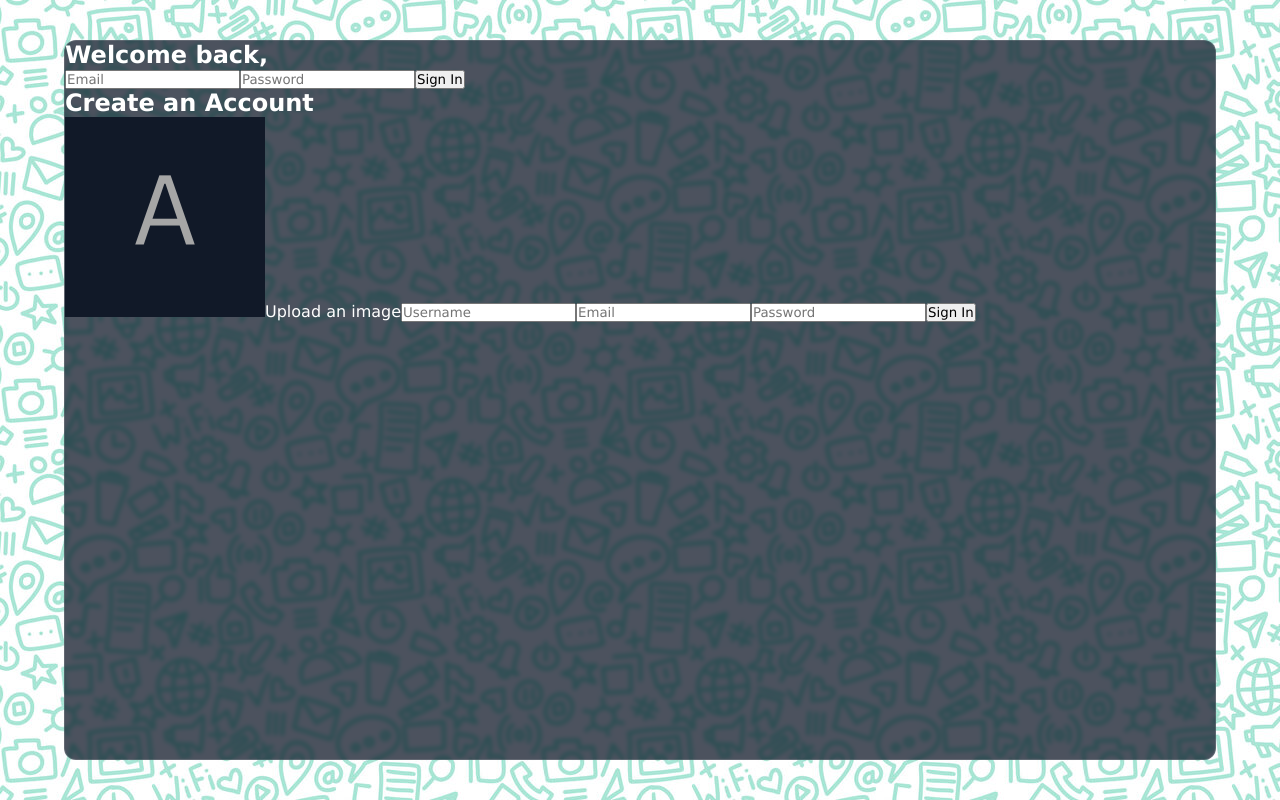
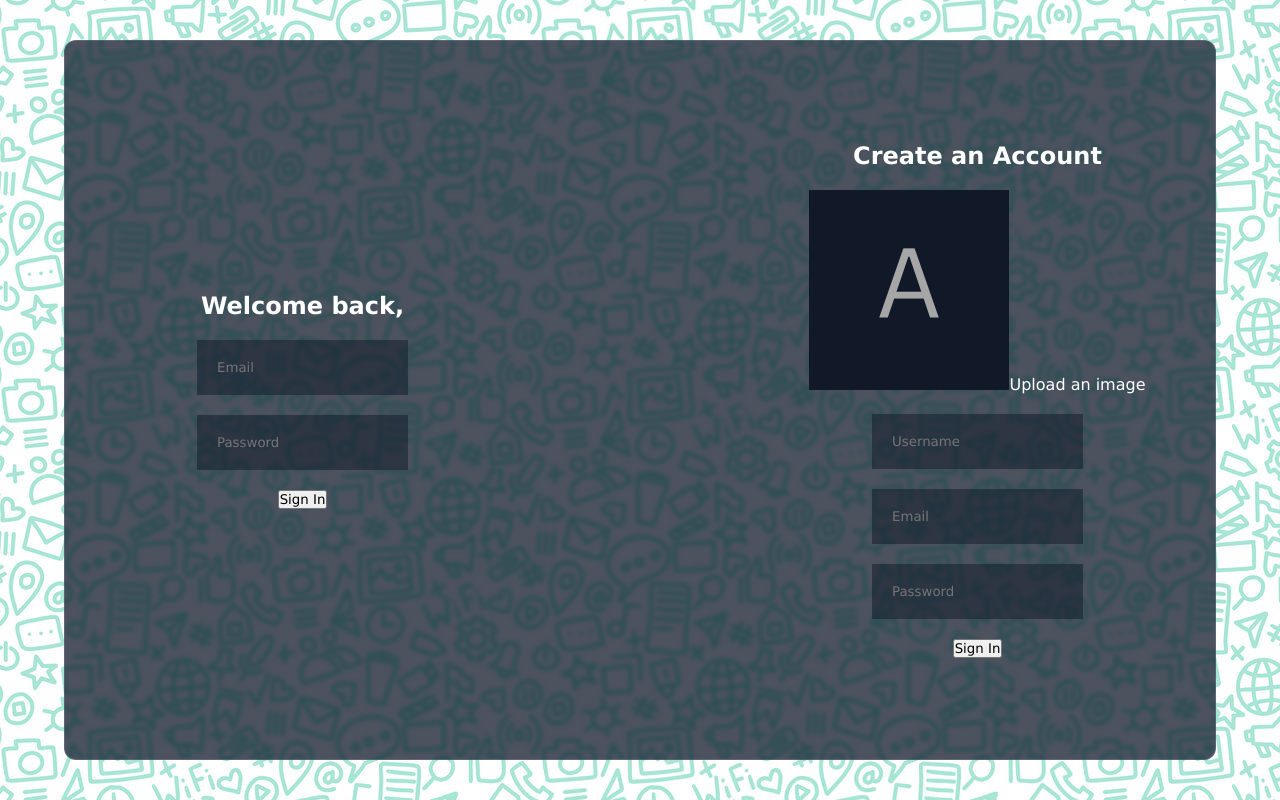
Before and after one commit to Fenet-damena/Chat-App, a React (Vite) app in the folder chat-app/: page / in a window 1280 px wide. Built offline with nearby package versions, Linux system fonts and the light colour scheme; the HTML template or start-up script is replaced by a standard one.

Commit message:
log in styling

```diff
--- a/chat-app/package.json
+++ b/chat-app/package.json
@@ -9,6 +9,7 @@
     "preview": "vite preview"
   },
   "dependencies": {
+    "emoji-picker-react": "^4.12.0",
     "react": "^18.2.0",
     "react-dom": "^18.2.0"
   },
--- a/chat-app/src/components/login/login.css
+++ b/chat-app/src/components/login/login.css
@@ -1,3 +1,33 @@
 .login{
 
+    width: 100%;
+    height: 100%;
+    display: flex;
+    align-items: center;
+    gap: 100px;
+
+    .item{
+        flex: 1;
+        display: flex;
+        flex-direction: column;
+        align-items: center;
+        gap: 20px;
+
+        form{
+            display: flex;
+            flex-direction: column;
+            align-items: center;
+            justify-content: center;
+            gap: 20px;
+
+            input{
+                padding: 20px;
+                border: none;
+                outline:none;
+                background-color: rgba(17,25,40,0.5);
+
+            }
+        }
+    }
+
 }
```
Also changed, not shown: 1 other file (tests, documents, lock files or other folders).
